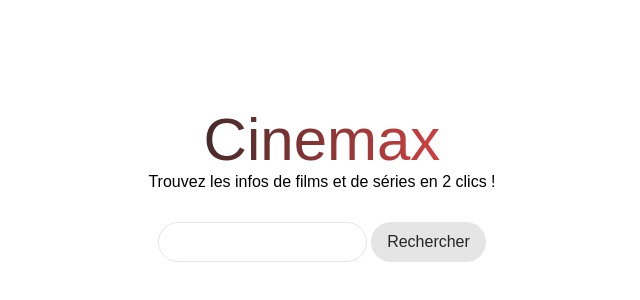
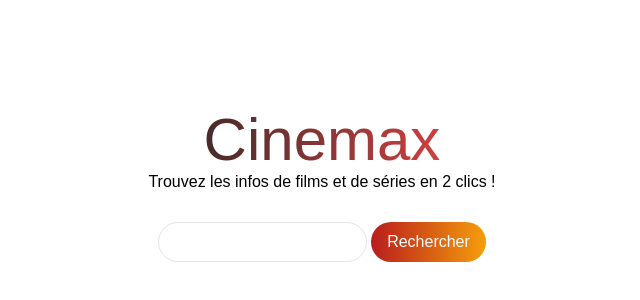
Before and after one commit to Jensone/cinemax-react-cda-24, a React (Vite) app: page / in a window 1280 px wide. Shown: the part 200-500 px from the top of the page, without its empty margins (318-958 px from the left). Built offline with nearby package versions, Linux system fonts and the light colour scheme.

Commit message:
🎨 style(index.css) : mettre à jour les styles du bouton pour inclure une police plus légère et un dégradé de couleur 🔧 corriger(output.css) : corriger la couleur du texte du bouton pour correspondre au nouveau dégradé de couleur et ajouter une police plus légère

```diff
--- a/src/index.css
+++ b/src/index.css
@@ -27,5 +27,5 @@ input {
 }
 
 button {
-  @apply px-4 py-2 rounded-full bg-neutral-200 text-neutral-800;
+  @apply px-4 py-2 font-light rounded-full bg-neutral-200 text-slate-50 bg-gradient-to-r from-red-700 to-amber-500;
 }
--- a/src/output.css
+++ b/src/output.css
@@ -604,10 +604,16 @@ button {
   border-radius: 9999px;
   --tw-bg-opacity: 1;
   background-color: rgb(229 229 229 / var(--tw-bg-opacity));
+  background-image: linear-gradient(to right, var(--tw-gradient-stops));
+  --tw-gradient-from: #b91c1c var(--tw-gradient-from-position);
+  --tw-gradient-to: rgb(185 28 28 / 0) var(--tw-gradient-to-position);
+  --tw-gradient-stops: var(--tw-gradient-from), var(--tw-gradient-to);
+  --tw-gradient-to: #f59e0b var(--tw-gradient-to-position);
   padding-left: 1rem;
   padding-right: 1rem;
   padding-top: 0.5rem;
   padding-bottom: 0.5rem;
+  font-weight: 300;
   --tw-text-opacity: 1;
-  color: rgb(38 38 38 / var(--tw-text-opacity));
+  color: rgb(248 250 252 / var(--tw-text-opacity));
 }
```
